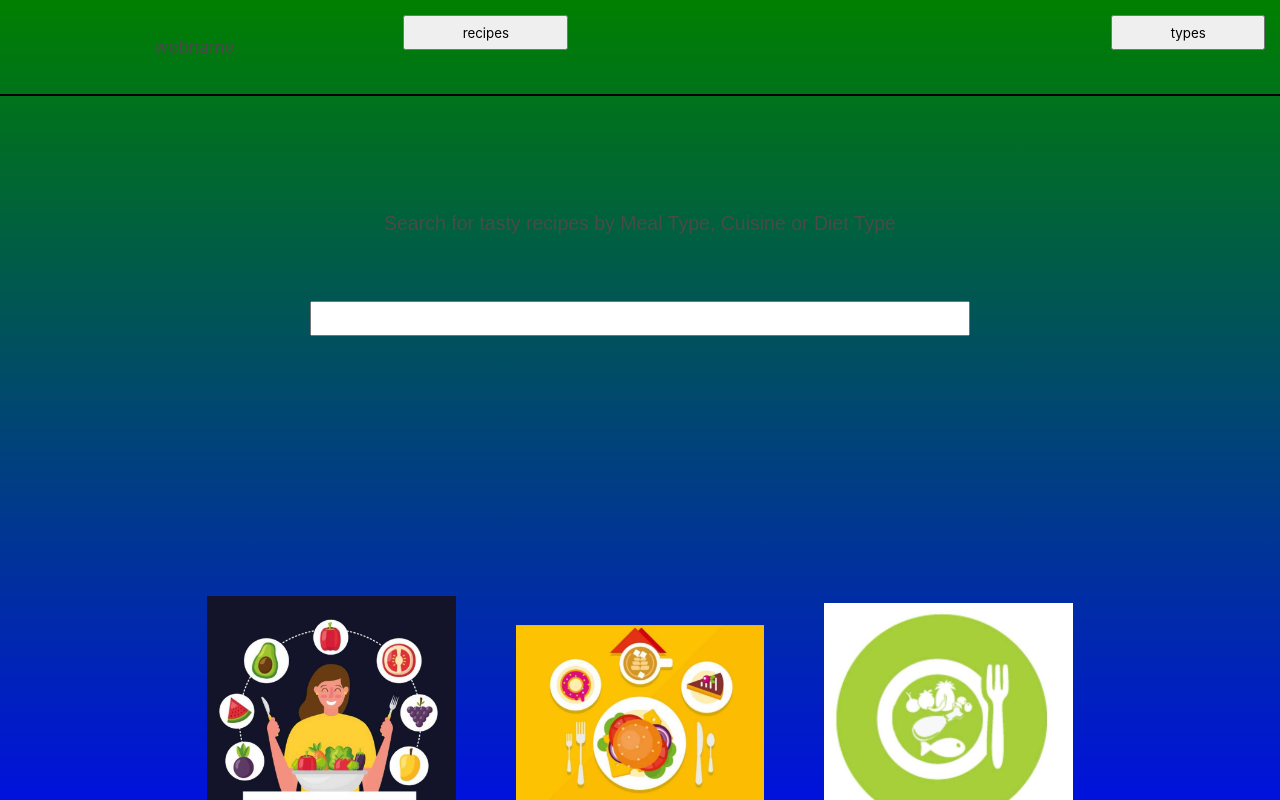
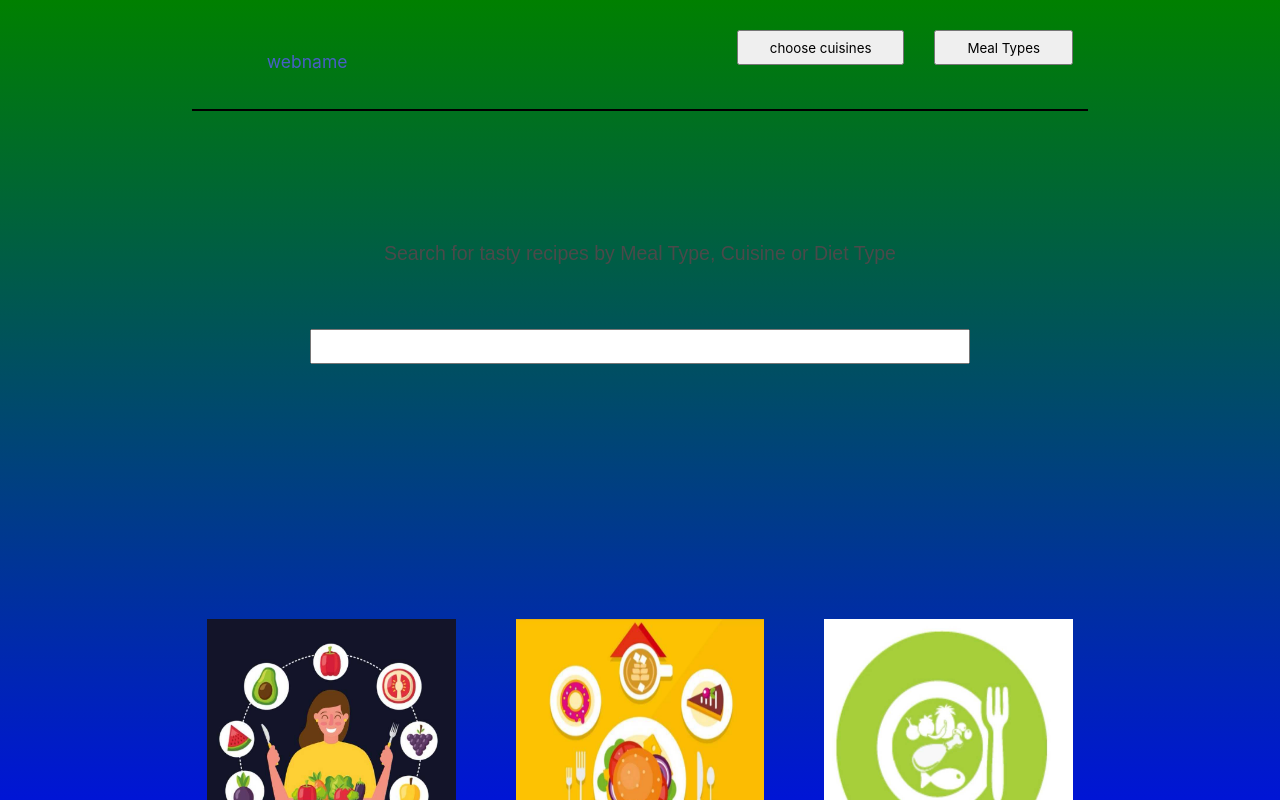
Before and after one commit to pujagharti/sei50-project-2-old-version, a React (Create React App) app: page / in a window 1280 px wide. Shown: the top 800 px of the page. Built offline with nearby package versions, Linux system fonts and the light colour scheme; no server answers.

Commit message:
added dropdown in the navbar

```diff
--- a/src/components/common/Navbar.js
+++ b/src/components/common/Navbar.js
@@ -1,14 +1,69 @@
-import React, { Fragment } from 'react'
 
-const Navbar = () => {
+import React, { Component, Fragment } from 'react'
+import { Link } from 'react-router-dom'
+
+
+class Navbar extends Component {
+
+
+  state = {
+    dropCuisines: false,
+    dropTypes: false
+  }
+
+
+  handleDropDown = (e) => {
+    if (e === 'cuisines') {
+      this.setState({ dropTypes: false })
+      return this.setState({ dropCuisines: !this.state.dropCuisines })
+    }
+    if (e === 'types') {
+      this.setState({ dropCuisines: false })
+      return this.setState({ dropTypes: !this.state.dropTypes })
+    }
+  }
+
+  render() {
     return (
+
       <Fragment>
+        <div className="front-container">
           <div className="grid-container">
-        <div className="webname">webname</div>
-        <div className="menuBtn recipes"><button>recipes</button></div>
-        <div className="menuBtn types" ><button>types</button></div>
+            <div className="webname"><Link to='/'>webname</Link></div>
+
+            <div className="buttonCuisinesSize" style={{position: 'relative'}}>
+              <div className="menuBtn choose cuisines"><button onClick={e=>this.handleDropDown('chooseCuisines')}>choose cuisines</button></div>
+              {
+                this.state.dropCuisines && <Fragment>
+                  <div className="navi">
+                      empty
+                  </div>
+                </Fragment>
+              }
+            </div>
+
+
+
+            <div className="buttonTypesSize" style={{position: 'relative'}}>
+              <div className="menuBtn types" ><button onClick={e=>this.handleDropDown('types')}>Meal Types</button></div>
+              {
+                this.state.dropTypes && <Fragment>
+                  <div className="navi2">
+                    <div className="nav"><Link to="/breakfast">breakfast</Link></div>
+                    <div className="nav"><Link to="/brunch"> brunch </Link></div>
+                    <div className="nav"><Link to="/lunch"> Lunch </Link></div>
+                    <div className="nav"><Link to="/dinner"> Dinner </Link></div>
+                  </div>
+                </Fragment>
+              }
+
+            </div>
+
+          </div>
+
         </div>
       </Fragment>
     )
   }
+}
 export default Navbar
--- a/src/styles/home.css
+++ b/src/styles/home.css
@@ -75,6 +75,7 @@ body
   margin-left: 25%;
   margin-right: 25%;
   order: 3;
+
 }
 
 .home-icon
@@ -88,7 +89,10 @@ body
 }
 .home-icon > img
 {
-  max-width: 100%;
+  /* max-width: 100%; */
+  width: 500px;
+  height: 250px;
+
 
 }
 
```
Lines whose indentation alone changed are shown as unchanged.
